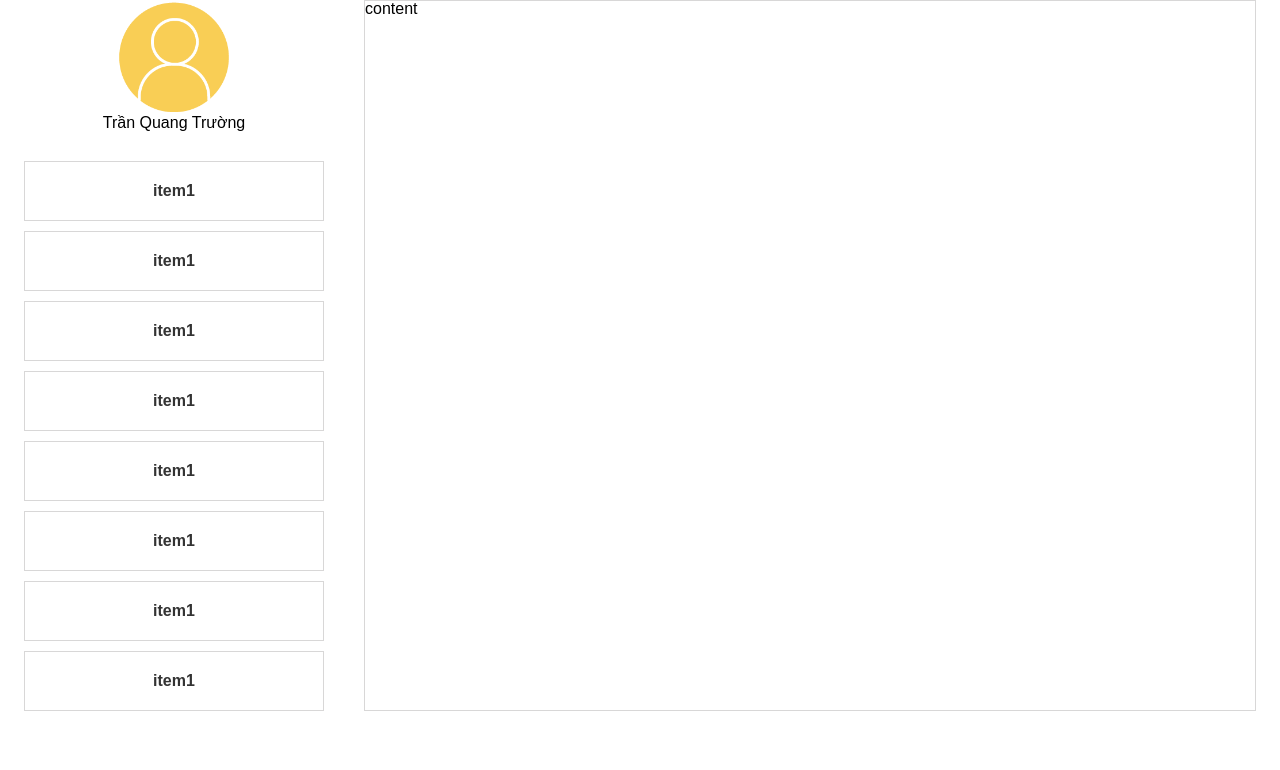
After one commit to TranTruong753/WebBanHangMoHinhMVC, a PHP site: the page made by MVC/views/trangchu/thongTinKhachHang.php in a window 1280 px wide. The commit adds this page. Shown: the top 770 px of the page. Run offline with PHP 8.4, Linux system fonts and the light colour scheme; the template is opened without the code that fills it, so the values that code supplies are empty; some libraries are stand-ins or nearby versions.

```diff
--- /dev/null
+++ b/MVC/views/trangchu/thongTinKhachHang.php
@@ -0,0 +1,58 @@
+<!DOCTYPE html>
+<html lang="en">
+<head>
+    <meta charset="UTF-8">
+    <meta name="viewport" content="width=device-width, initial-scale=1.0">
+    <title>thongTinSanPham</title>
+     <!-- link icon -->
+     <link rel="stylesheet" href="https://cdnjs.cloudflare.com/ajax/libs/font-awesome/6.5.1/css/all.min.css"
+        integrity="sha512-DTOQO9RWCH3ppGqcWaEA1BIZOC6xxalwEsw9c2QQeAIftl+Vegovlnee1c9QX4TctnWMn13TZye+giMm8e2LwA=="
+        crossorigin="anonymous" referrerpolicy="no-referrer" />
+    <!-- link css -->
+    <link rel="stylesheet" href="<?php echo Root ?>public/css/TrangChu/reset.css">
+    <link rel="stylesheet" href="<?php echo Root ?>public/css/TrangChu/styleAllForm.css">
+    <link rel="stylesheet" href="<?php echo Root ?>public/css/TrangChu/style.css">
+    <link rel="stylesheet" href="<?php echo Root ?>public/css/TrangChu/thongTinKhachHang.css">
+</head>
+<body>
+   <div class="info__client-wrap container container__nav">
+        <div class="info__client-left">
+            <div class="info__wrap">
+                <img class="client__user-img" src="<?php echo Root ?>public/img/user.png" alt="">
+            </div>
+
+            <div class="info__wrap">
+                <span>Trần Quang Trường</span>
+            </div>
+
+            <ul class="info__wrap-column ">
+                <li>
+                    <a href="#!" class="btn btn-client">item1</a>
+                </li>
+                <li>
+                    <a href="#!" class="btn btn-client">item1</a>
+                </li>
+                <li>
+                    <a href="#!" class="btn btn-client">item1</a>
+                </li>
+                <li>
+                    <a href="#!" class="btn btn-client">item1</a>
+                </li>
+                <li>
+                    <a href="#!" class="btn btn-client">item1</a>
+                </li>
+                <li>
+                    <a href="#!" class="btn btn-client">item1</a>
+                </li>
+                <li>
+                    <a href="#!" class="btn btn-client">item1</a>
+                </li>
+                <li>
+                    <a href="#!" class="btn btn-client">item1</a>
+                </li>
+            </ul>
+        </div>
+        <div class="info__client-right table">content</div>
+   </div>
+</body>
+</html>
--- a/public/css/TrangChu/chitietsanpham.css
+++ b/public/css/TrangChu/chitietsanpham.css
@@ -87,6 +87,10 @@ input[type="radio"] {
     padding: 40px;
 }
 
+.content__info-wrap {
+    display: flex;
+    justify-content: space-between;
+}
 .content__input-label {
     --color: #333;
     display: inline-flex;
--- a/public/css/TrangChu/styleAllForm.css
+++ b/public/css/TrangChu/styleAllForm.css
@@ -101,3 +101,14 @@ input {
 .importan {
     color: var(--color-btn-light);
 }
+
+/* table */
+
+.table {
+    border: .5px solid #d8d7d7;
+}
+
+
+.table-line {
+    border-bottom: .5px solid #d8d7d7;
+}
--- /dev/null
+++ b/public/css/TrangChu/thongTinKhachHang.css
@@ -0,0 +1,58 @@
+
+.table {
+    border: .5px solid #d8d7d7;
+}
+
+
+.table-line {
+    border-bottom: .5px solid #d8d7d7;
+}
+
+.info__client-wrap {
+    display: flex;
+    justify-content: space-between;
+    /* padding: 10px 0; */
+    column-gap: 40px;
+    padding-bottom: 60px;
+}
+
+.info__client-left {
+    width: 300px;
+    flex-shrink: 0;
+    max-width: 100%;
+}
+
+.info__wrap {
+    display: flex;
+    justify-content: center;
+}
+
+.info__wrap-column {
+    margin-top: 30px;
+    display: flex;
+    flex-direction: column;
+    align-items: center;
+    row-gap: 10px;
+}
+
+.client__user-img {
+    width: 115px;
+}
+
+.info__wrap-column  li {
+    width: 100%;
+}
+
+
+.btn-client {
+    min-height: 60px;
+    --width-btn:100%;
+    display: flex;
+    justify-content: center;
+    align-items: center;
+    border: .5px solid #d8d7d7;
+}
+
+.info__client-right {
+    width: 100%;
+}
```
Also changed, not shown: MVC/controllers/thongTinKhangHangController.php (added, +14 -0 lines), MVC/views/trangchu/pages/chitietsanpham.php (+5 -3 lines), MVC/views/trangchu/pages/thongTinSanPham.php (added, +20 -0 lines), public/img/user.png (added).
